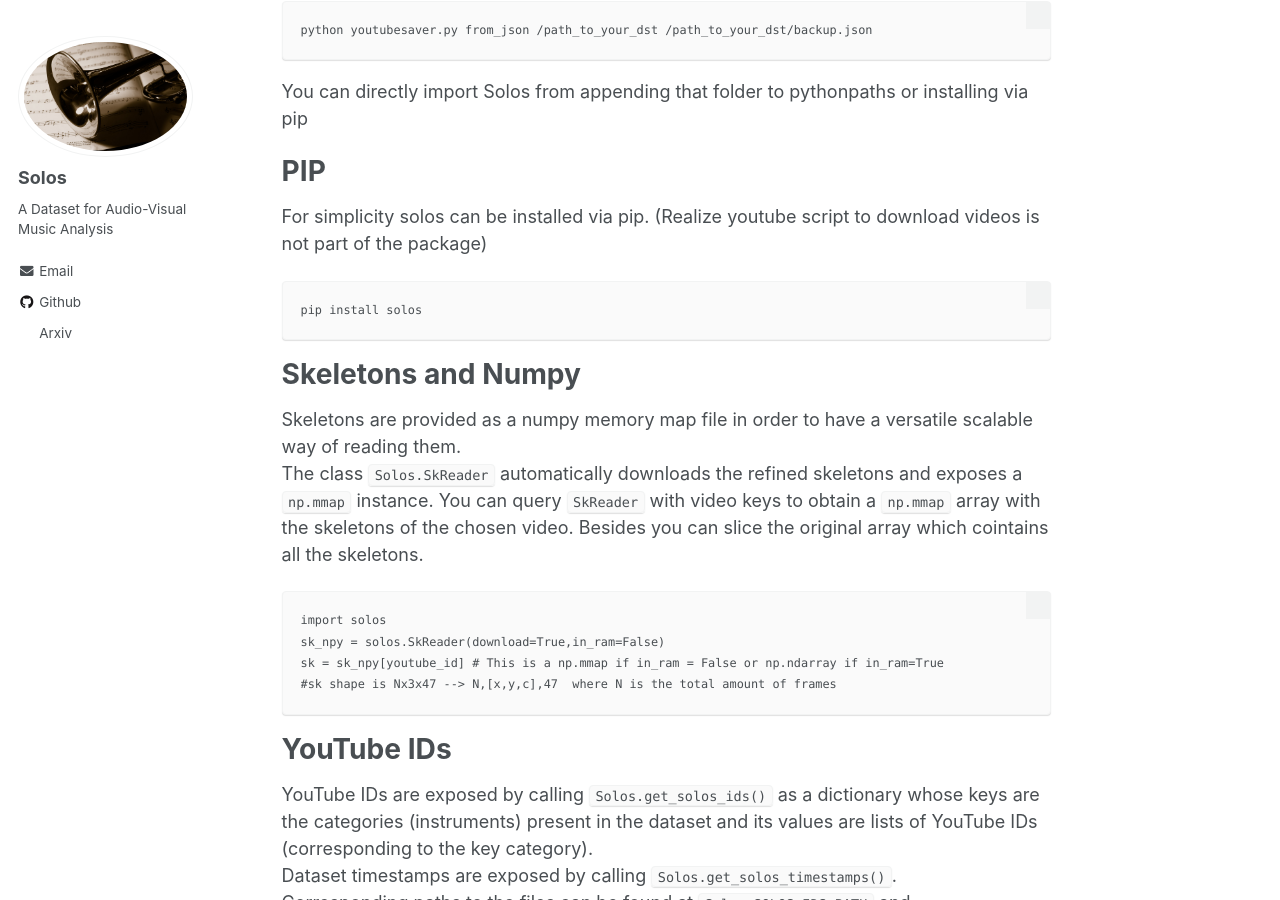
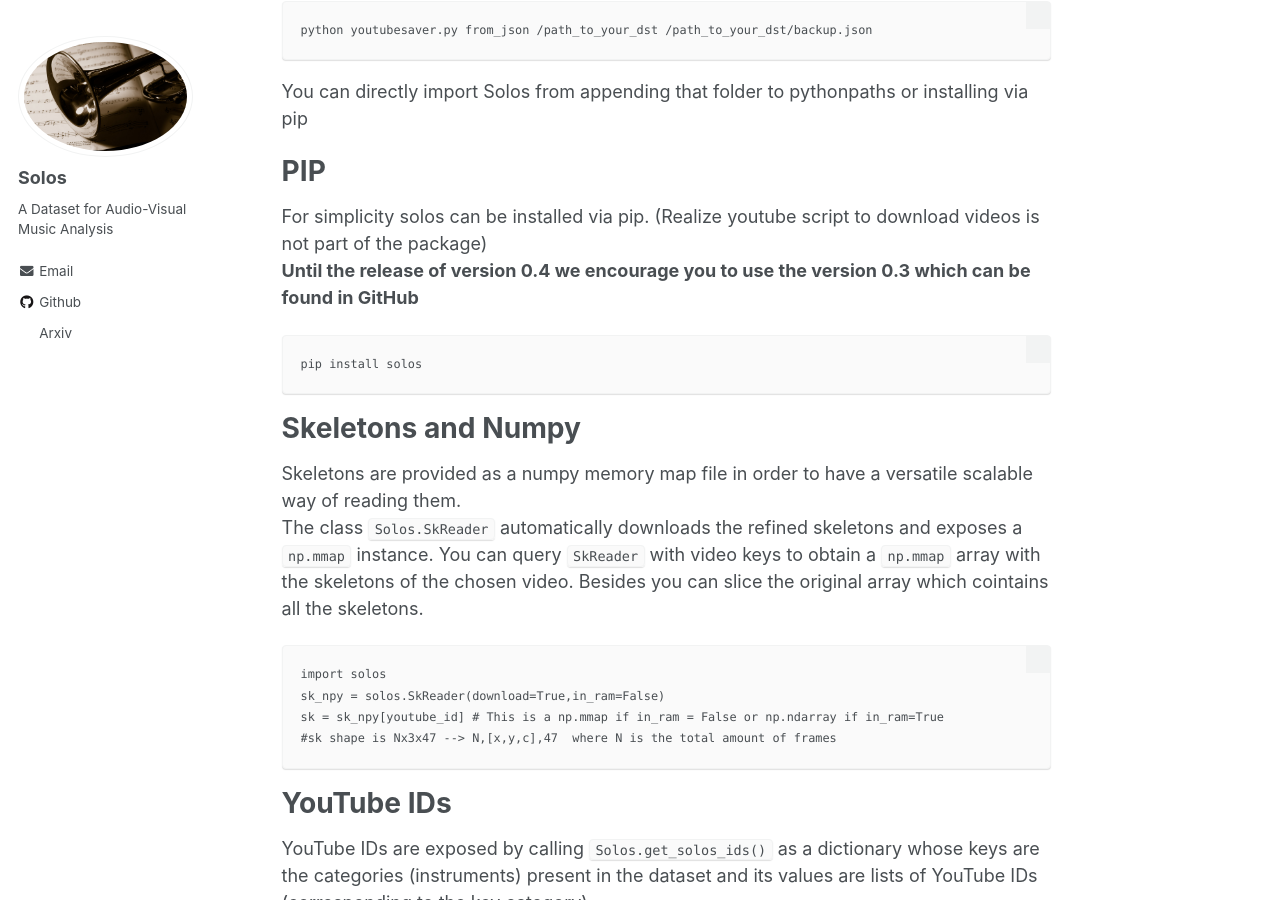
Before and after one commit to JuanFMontesinos/Solos, a Jekyll site: the page built from _pages/python.md, in a window 1280 px wide and 900 px high, scrolled down 796 px. Built offline with Jekyll 4.4.1, drawn with Linux system fonts in a browser that asks for light colours.

Commit message:
Update python.md

````diff
--- a/_pages/python.md
+++ b/_pages/python.md
@@ -31,6 +31,7 @@ python youtubesaver.py from_json /path_to_your_dst /path_to_your_dst/backup.json
 You can directly import Solos from appending that folder to pythonpaths or installing via pip
 # PIP
 For simplicity solos can be installed via pip. (Realize youtube script to download videos is not part of the package)
+**Until the release of version 0.4 we encourage you to use the version 0.3 which can be found in GitHub**
 ```
 pip install solos
 ```
````
